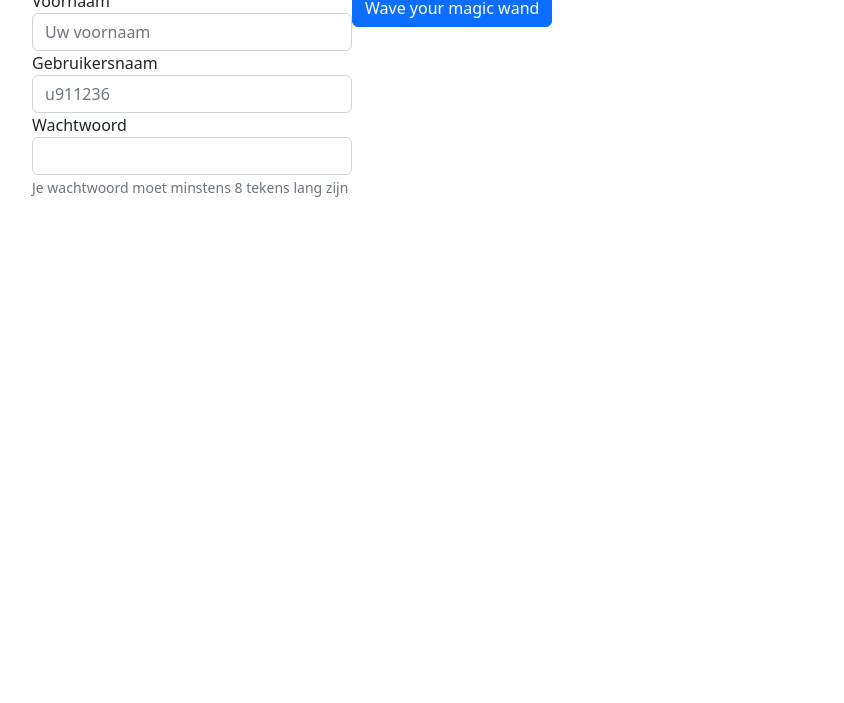
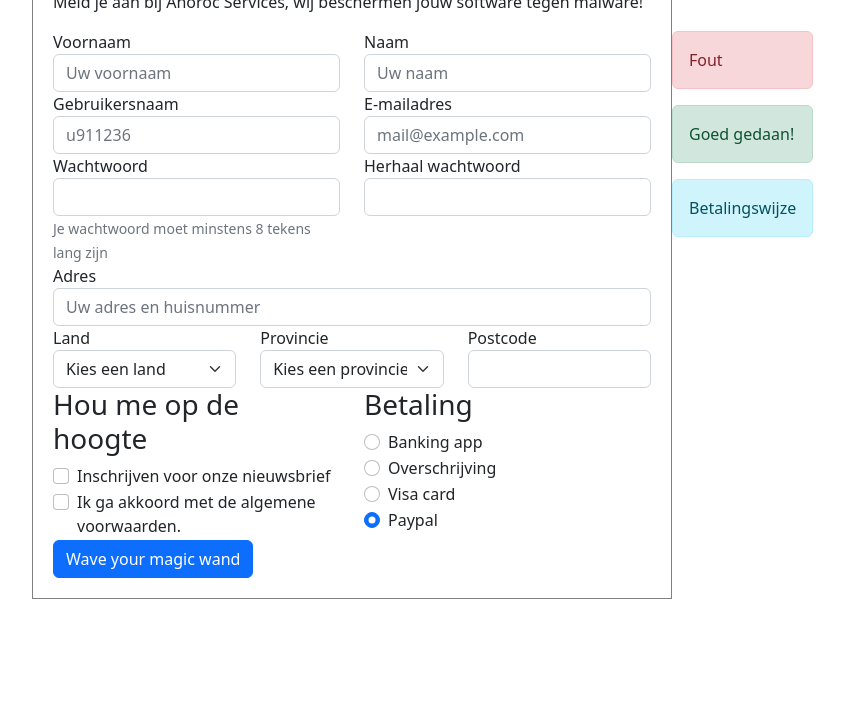
Before and after one commit to Iljas-Leys/Javascript, a plain HTML site: page index.html in a window 1280 px wide. Shown: the part 97-800 px from the top of the page, without its empty margins (288-1132 px from the left). Drawn offline with Linux system fonts and the light colour scheme.

Commit message:
Form html en css aangemaakt. Nog geen JS toegevoegd.

```diff
--- a/index.html
+++ b/index.html
@@ -15,10 +15,11 @@
         <h2>Registreer</h2>
         <p>Meld je aan bij Anoroc Services, wij beschermen jouw software tegen malware!</p>
 
-        <div id="groepLinks">
+        <div class="row">
+            <div class="col">
                 <div class="form-group">
                     <label for="inputVoornaam">Voornaam</label>
-                <input id="inputVoornaam" type="email" class="form-control" placeholder="Uw voornaam">
+                    <input id="inputVoornaam" type="text" class="form-control" placeholder="Uw voornaam">
                 </div>
                 <div class="form-group">
                       <label for="inputGebruikersnaam">Gebruikersnaam</label>
@@ -30,11 +31,118 @@
                       <small id="wachtwoordHelp" class="form-text text-muted">Je wachtwoord moet minstens 8 tekens lang zijn</small>
                 </div>
             </div>
+            <div class="col">
+                <div class="form-group">
+                    <label for="inputNaam">Naam</label>
+                    <input id="inputNaam" type="text" class="form-control" placeholder="Uw naam">
+                </div>
+                <div class="form-group">
+                      <label for="inputEmail">E-mailadres</label>
+                      <input id="inputEmail" type="email" class="form-control" placeholder="mail@example.com">
+                </div>
+                <div class="form-group">
+                      <label for="inputWachtwoordHerhaal">Herhaal wachtwoord</label>
+                      <input id="inputWachtwoordHerhaal" type="password" class="form-control">
+                </div>
+            </div>
+        </div>
 
+        <div class="form-group">
+            <label for="inputAdres">Adres</label>
+            <input id="inputAdres" type="text" class="form-control" placeholder="Uw adres en huisnummer">
+        </div>
 
-
+        <div class="row">
+            <div class="col">
+                <div class="form-group">
+                    <label for="inputLand">Land</label>
+                    <select name="Land" id="inputLand" class="form-select">
+                        <option value="">Kies een land</option>
+                        <option value="Afghanistan">Afghanistan</option>
+                        <option value="Aland Islands">Aland Islands</option>
+                        <option value="Albania">Albania</option>
+                        <option value="Algeria">Algeria</option>
+                        <option value="American Samoa">American Samoa</option>
+                        <option value="Andorra">Andorra</option>
+                        <option value="Angola">Angola</option>
+                        <option value="Anguilla">Anguilla</option>
+                        <option value="Antarctica">Antarctica</option>
+                        <option value="Antigua and Barbuda">Antigua and Barbuda</option>
+                        <option value="Argentina">Argentina</option>
+                        <option value="Armenia">Armenia</option>
+                        <option value="Aruba">Aruba</option>
+                        <option value="Australia">Australia</option>
+                        <option value="Austria">Austria</option>
+                        <option value="Azerbaijan">Azerbaijan</option>
+                    </select>
+                </div>
+            </div>
+            <div class="col">
+                <div class="form-group">
+                    <label for="inputProvincie">Provincie</label>
+                    <select name="Provincie" id="inputProvincie" class="form-select">
+                        <option value="">Kies een provincie</option>
+                        <option value="Antwerpen">Antwerpen</option>
+                        <option value="Henegouwen">Henegouwen</option>
+                        <option value="Limburg">Limburg</option>
+                        <option value="Luik">Luik</option>
+                        <option value="Luxemburg">Luxemburg</option>
+                    </select>
+                </div>
+            </div>
+            <div class="col">
+                <div class="form-group">
+                    <label for="inputPostcode">Postcode</label>
+                    <input id="inputPostcode" type="number" class="form-control">
+                </div>
+            </div>
+        </div>
+        <div class="row">
+            <div class="col">
+                <h3>Hou me op de hoogte</h3>
+                <div class="form-check">
+                    <input type="checkbox" name="Nieuwsbrief" id="inputNieuwsbrief" class="form-check-input">
+                    <label for="inputNieuwsbrief" class="form-check-label">Inschrijven voor onze nieuwsbrief</label>
+                </div>
+                <div class="form-check">
+                    <input type="checkbox" name="AlgemeneVoorwaarden" id="inputAlgemeneVoorwaarden" class="form-check-input">
+                    <label for="inputAlgemeneVoorwaarden" class="form-check-label">Ik ga akkoord met de algemene voorwaarden.</label>
+                </div>
+            </div>
+            <div class="col">
+                <h3>Betaling</h3>
+                <div class="form-check">
+                    <input class="form-check-input" type="radio" name="Betaling" id="radioBankingApp" value="bankingApp" checked>
+                    <label class="form-check-label" for="radioBankingApp">Banking app</label>
+                </div>
+                <div class="form-check">
+                    <input class="form-check-input" type="radio" name="Betaling" id="radioOverschrijving" value="overschrijving" checked>
+                    <label class="form-check-label" for="radioOverschrijving">Overschrijving</label>
+                </div>
+                <div class="form-check">
+                    <input class="form-check-input" type="radio" name="Betaling" id="radioVisaCard" value="visaCard" checked>
+                    <label class="form-check-label" for="radioVisaCard">Visa card</label>
+                </div>
+                <div class="form-check">
+                    <input class="form-check-input" type="radio" name="Betaling" id="radioPaypal" value="paypal" checked>
+                    <label class="form-check-label" for="radioPaypal">Paypal</label>
+                </div>
+            </div>
+        </div>
 
         <button type="submit" class="btn btn-primary">Wave your magic wand</button>
     </form>
+    <div id="naastForm">
+        <div class="alert alert-danger" role="alert">
+            Fout
+        </div>
+        <div class="alert alert-success" role="alert">
+            Goed gedaan!
+        </div>
+        <div class="alert alert-info" role="alert">
+            Betalingswijze
+        </div>
+    </div>
+
 </body>
 </html>
--- a/style.css
+++ b/style.css
@@ -4,9 +4,13 @@
 }
 form{
     width: 50%;
-    margin: auto;
-}
-#groepLinks, #groepRechts{
-    width: 50%;
+    margin-left: 25%;
+    margin-top: 20px;
+    border: solid gray 1px;
+    padding: 20px;
     float: left;
 }
+#naastForm{
+    float: left;
+    margin-top: 10%;
+}
```
Lines whose indentation alone changed are shown as unchanged.
